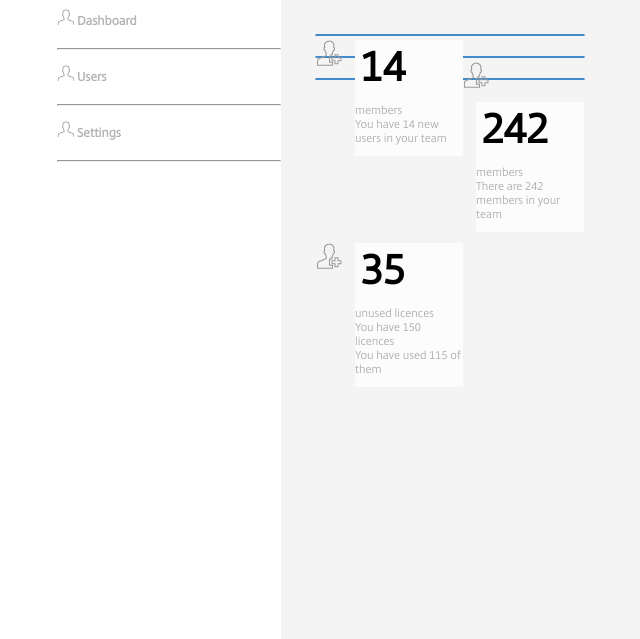
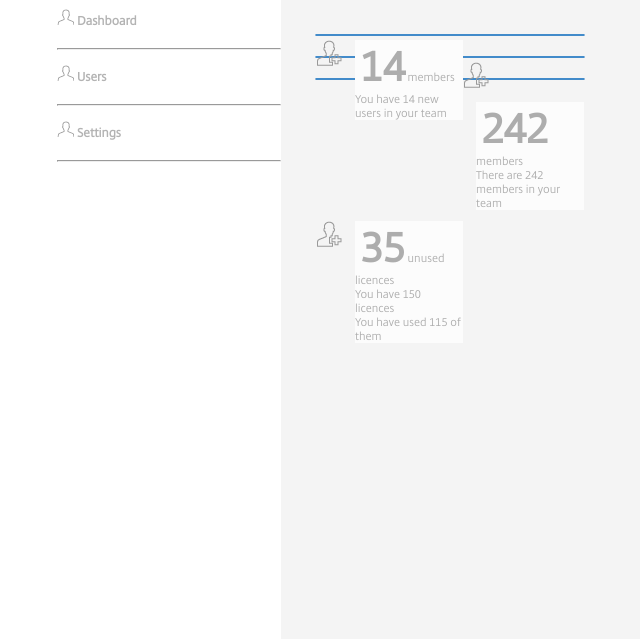
Before and after one commit to 91shetty/91shetty.github.io, a PHP site: page /sc/index.html in a window 1280 px wide. Shown: the part 120-759 px from the top of the page, without its empty margins (135-775 px from the left). Run offline with PHP 8.4, Linux system fonts and the light colour scheme.

Commit message:
making changes

```diff
--- a/sc/index.html
+++ b/sc/index.html
@@ -31,19 +31,19 @@
 					<div class="panel" id="new_users">
 						<span id="image"><img src="icon_big.png"></span>
 						<div id="data_content">
-							<div id="huge">14</div> <p> members <br/> You have 14 new users in your team</p>
+							<div id="huge">14</div> members <br/> You have 14 new users in your team
 						</div>
 					</div>
 					<div class="panel" id="members">
 						<span id="image"><img src="icon_big.png"></span>
 						<div id="data_content">
-							<div id="huge">242</div> <p> members <br/> There are 242 members in your team</p>
+							<div id="huge">242</div> members <br/> There are 242 members in your team
 						</div>
 					</div>
 					<div class="panel" id="licenses">
 						<span id="image"><img src="icon_big.png"></span>
 						<div id="data_content">
-							<div id="huge">35</div> <p> unused licences <br/> You have 150 licences <br/> You have used 115 of them </p>
+							<div id="huge">35</div> unused licences <br/> You have 150 licences <br/> You have used 115 of them
 						</div>
 						<!-- <button name="GetLicenses" id="getLicenses">Get More Licenses</button> -->
 					</div>
--- a/sc/style.css
+++ b/sc/style.css
@@ -71,10 +71,6 @@
 	background: #fcfcfc;
 	width: 40%;
 }
-#data p{
-	color: #adadad;
-	font-size: 11px;
-}
 #new_users{
 	margin-top: 5%;
 }
@@ -94,6 +90,8 @@
 	margin-bottom: 2%;
 }
 #data_content{
+	color: #adadad;
+	font-size: 11px;
 	position: relative;
 	float: left;
 	margin-top: 2%;
```
